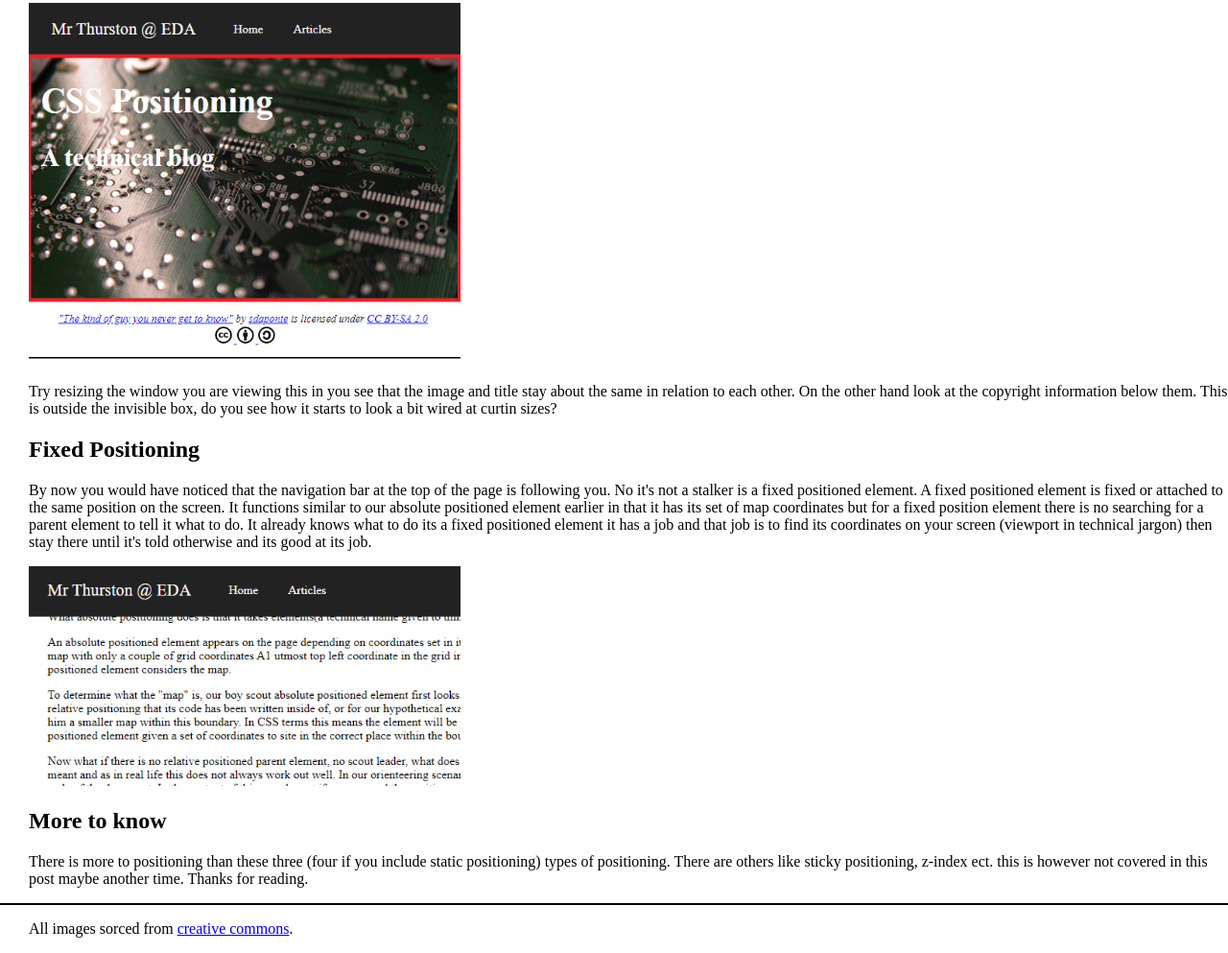
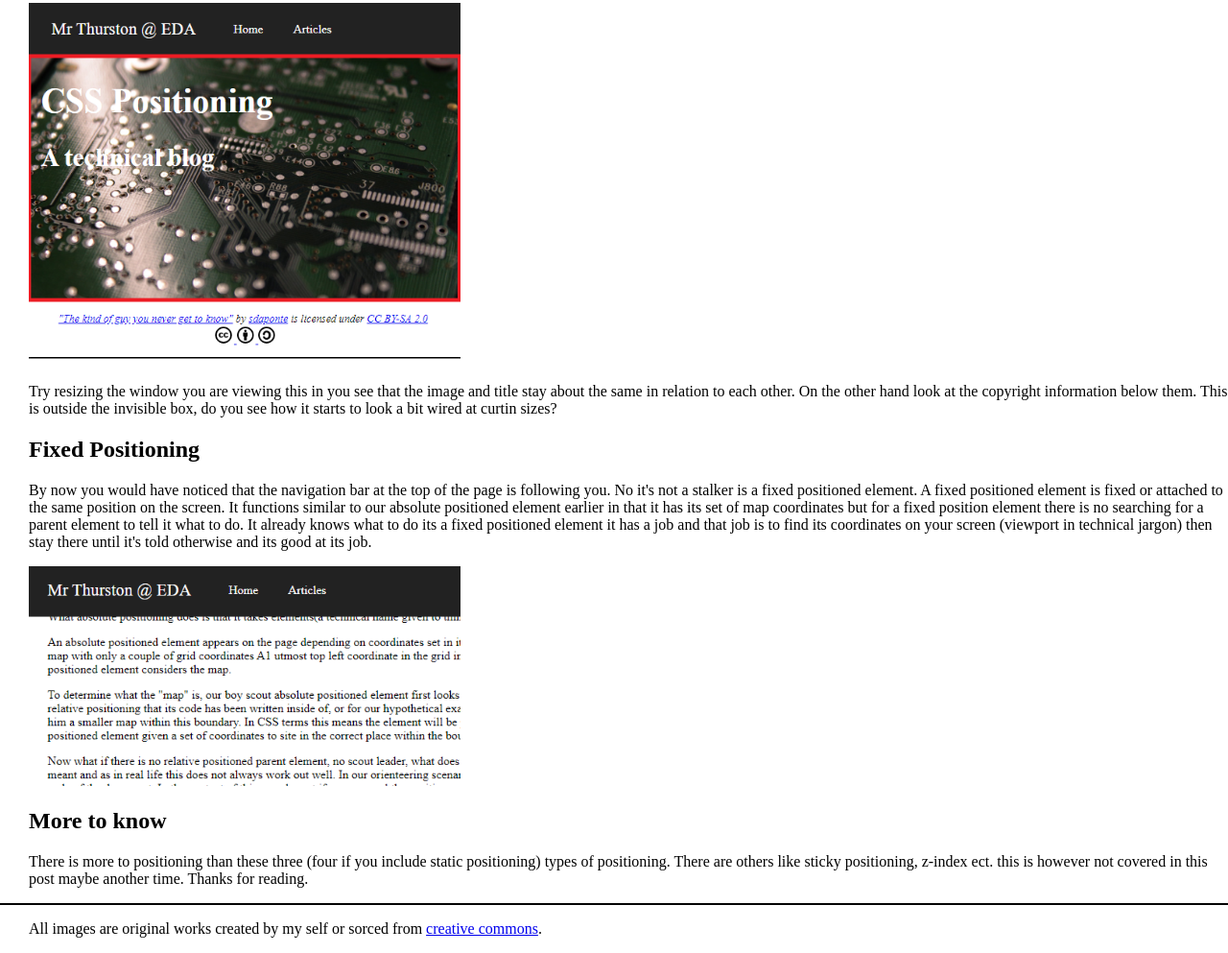
Before and after one commit to Boyd-Thurston/Boyd-Thurston.github.io, a plain HTML site: page blog/sprint2_technical.html in a window 1280 px wide. Shown: the part 1964-2957 px from the top of the page at 96% size. Drawn offline with Linux system fonts and the light colour scheme.

Commit message:
Updated footer

```diff
--- a/blog/sprint2_technical.html
+++ b/blog/sprint2_technical.html
@@ -150,7 +150,7 @@
     </main>
 
     <footer>
-      <p>All images sorced from <a href="https://creativecommons.org/">creative commons</a>.</p>
+      <p>All images are original works created by my self or sorced from <a href="https://creativecommons.org/">creative commons</a>.</p>
     </footer>
   </body>
 </html>
```
Also changed, not shown: index.html (+1 -1 lines).
